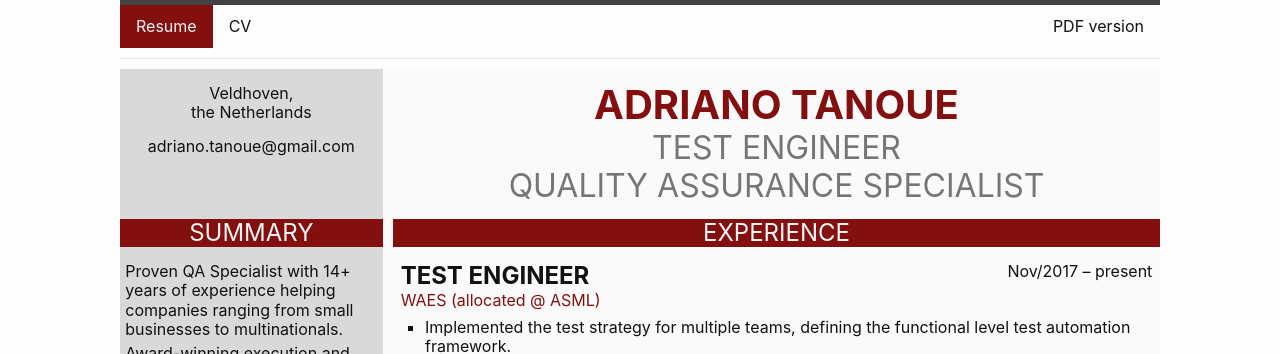
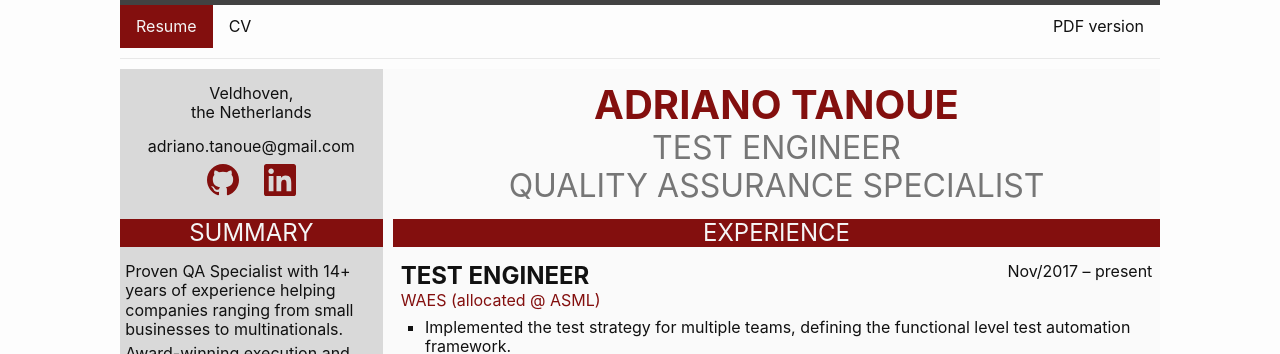
Before and after one commit to nu75h311/nu75h311.github.io, a Jekyll site: the page built from index.md, in a window 1280 px wide. Shown: the top 354 px of the page. Built offline with Jekyll 4.4.1, drawn with Linux system fonts in a browser that asks for light colours.

Commit message:
removed unused theme

```diff
--- a/Gemfile
+++ b/Gemfile
@@ -8,8 +8,6 @@ source "https://rubygems.org"
 # This will help ensure the proper Jekyll version is running.
 # Happy Jekylling!
 # gem "jekyll", "~> 4.0.0"
-# This is the default theme for new Jekyll sites. You may change this to anything you like.
-gem "minima", "~> 2.5"
 # If you want to use GitHub Pages, remove the "gem "jekyll"" above and
 # uncomment the line below. To upgrade, run `bundle update github-pages`.
 gem "github-pages", "~> 204", group: :jekyll_plugins
--- a/_config.yml
+++ b/_config.yml
@@ -1,33 +1,7 @@
-# Site settings
-# These are used to personalize your new site. If you look in the HTML files,
-# you will see them accessed via {{ site.title }}, {{ site.email }}, and so on.
-# You can create any custom variable you would like, and they will be accessible
-# in the templates via {{ site.myvariable }}.
 
 description: >- # this means to ignore newlines until "baseurl:"
   resume and CV
 
 # Build settings
-theme: minima
 plugins:
   - jekyll-feed
-
-# Exclude from processing.
-# The following items will not be processed, by default.
-# Any item listed under the `exclude:` key here will be automatically added to
-# the internal "default list".
-#
-# Excluded items can be processed by explicitly listing the directories or
-# their entries' file path in the `include:` list.
-#
-# exclude:
-#   - .sass-cache/
-#   - .jekyll-cache/
-#   - gemfiles/
-#   - Gemfile
-#   - Gemfile.lock
-#   - node_modules/
-#   - vendor/bundle/
-#   - vendor/cache/
-#   - vendor/gems/
-#   - vendor/ruby/
--- a/_includes/site-social.html
+++ b/_includes/site-social.html
@@ -3,11 +3,11 @@
 <ul class="social-media-list">
   {%- if social.github -%}<li><a rel="me" href="https://github.com/{{ social.github }}"
       title="{{ social.github | escape }}" target= "_blank"><svg class="svg-icon">
-        <use xlink:href="{{ '/assets/minima-social-icons.svg#github' | relative_url }}"></use>
+        <use xlink:href="{{ '/assets/icons/minima-social-icons.svg#github' | relative_url }}"></use>
       </svg></a></li>{%- endif -%}
   {%- if social.linkedin -%}<li><a rel="me"
       href="https://www.linkedin.com/in/{{ social.linkedin }}"
       title="{{ social.linkedin | escape }}" target= "_blank"><svg class="svg-icon">
-        <use xlink:href="{{ '/assets/minima-social-icons.svg#linkedin' | relative_url }}"></use>
+        <use xlink:href="{{ '/assets/icons/minima-social-icons.svg#linkedin' | relative_url }}"></use>
       </svg></a></li>{%- endif -%}
 </ul>
```
Also changed, not shown: Gemfile.lock, assets/icons/minima-social-icons.svg (added).
